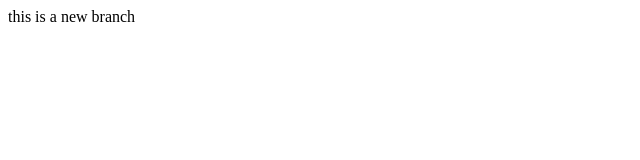
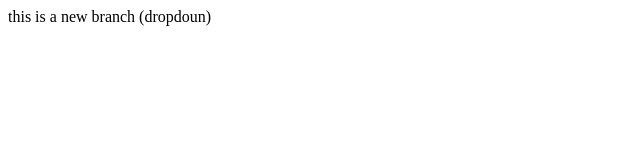
Before and after one commit to shivam-150/shivam, a plain HTML site: page index.html in a window 1280 px wide. Shown: the whole page, without its empty margins (0-640 px from the left). Drawn offline with Linux system fonts and the light colour scheme.

```diff
--- a/index.html
+++ b/index.html
@@ -1 +1 @@
-<p>this is a new branch</p>
+<p>this is a new branch (dropdoun) </p>
```
